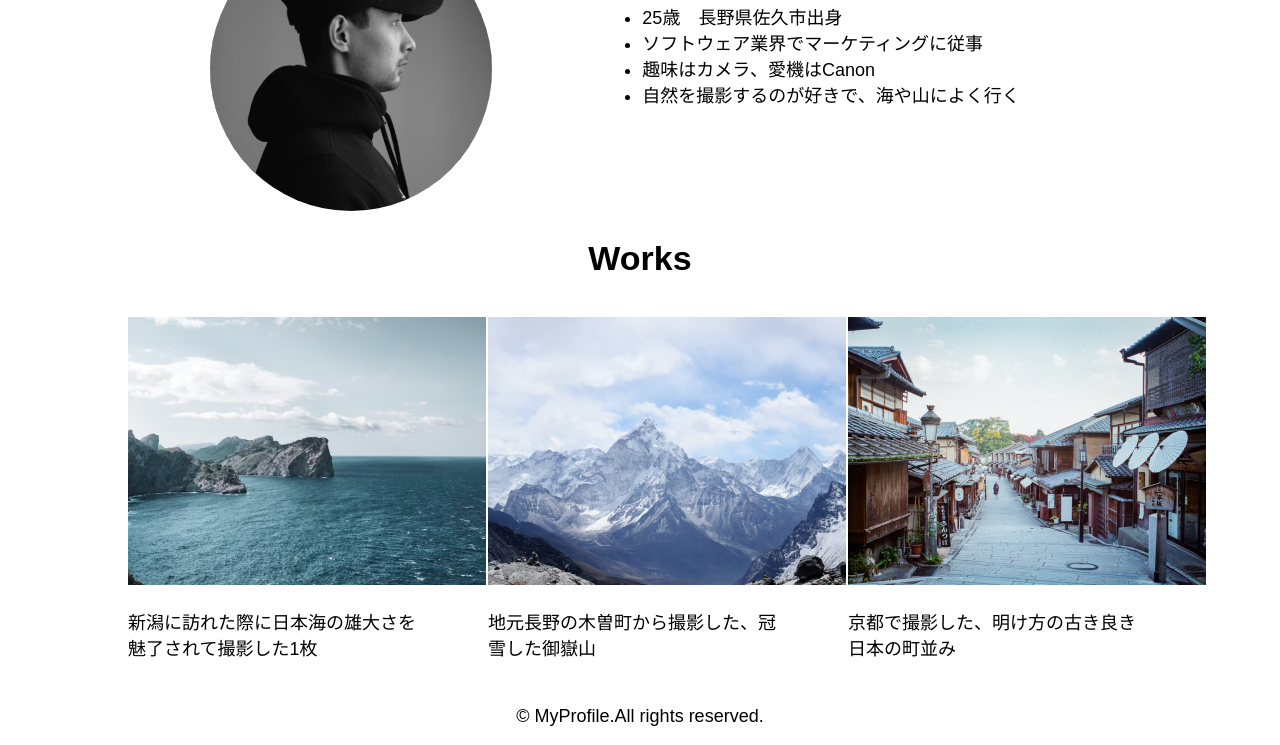
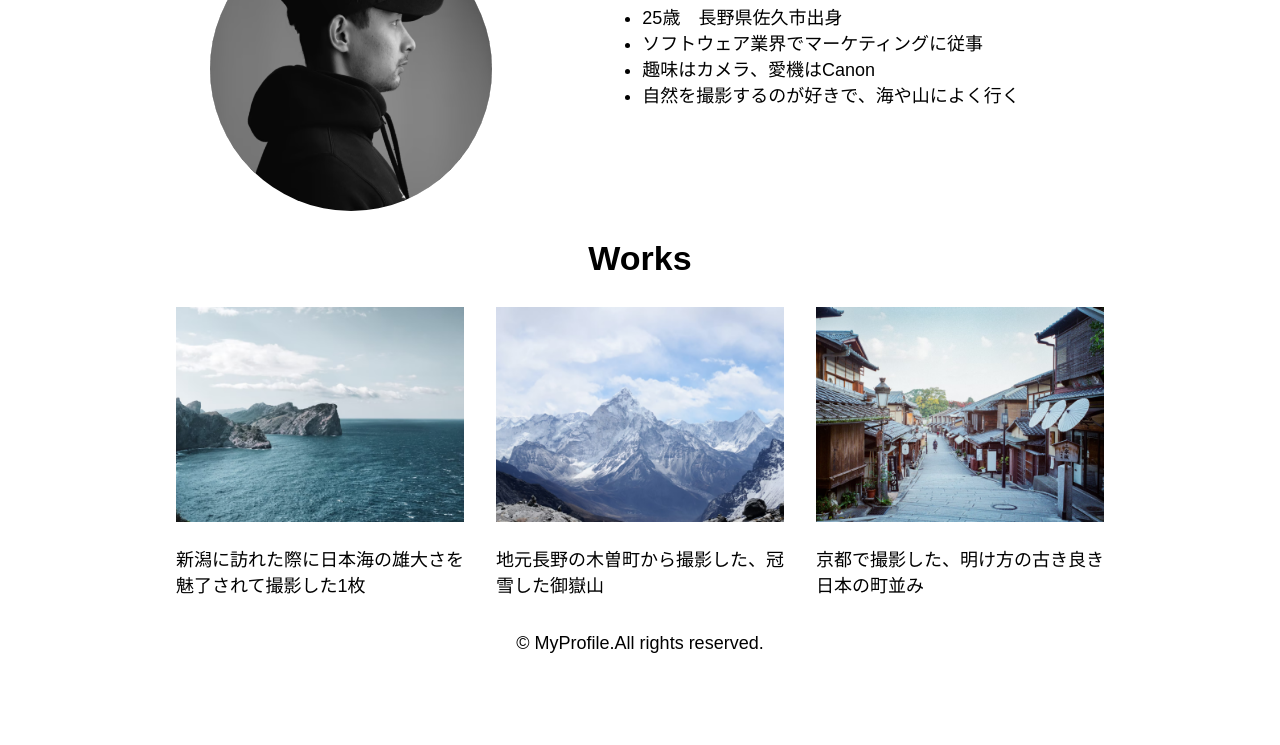
Before and after one commit to Masco-2433/github-basic-kadai, a plain HTML site: page kadai_001/index.html in a window 1280 px wide. Shown: the part 783-1528 px from the top of the page. After the commit the page ends 1455 px from the top, so only its background shows below. Drawn offline with Linux system fonts and the light colour scheme.

Commit message:
ファイルをアップロード

```diff
--- a/kadai_001/css/style.css
+++ b/kadai_001/css/style.css
@@ -9,7 +9,7 @@ body {
     font-size: 18px;
 }
 .top {
-    max-width: 1080px;
+    max-width: 960px;
     margin: 0 auto;
 }
 .nav {
@@ -79,12 +79,15 @@ h3 {
     justify-content: center;
     flex-wrap: wrap;
     margin: 0 auto;
-    max-width: 1080px;
+    max-width: 960px;
 }
 .photo {
-    padding: 10px;
+
     width: 30%;
     margin: 0 auto;
+}
+.photo img {
+    width: 100%;
 }
 
 /* footer */
```
